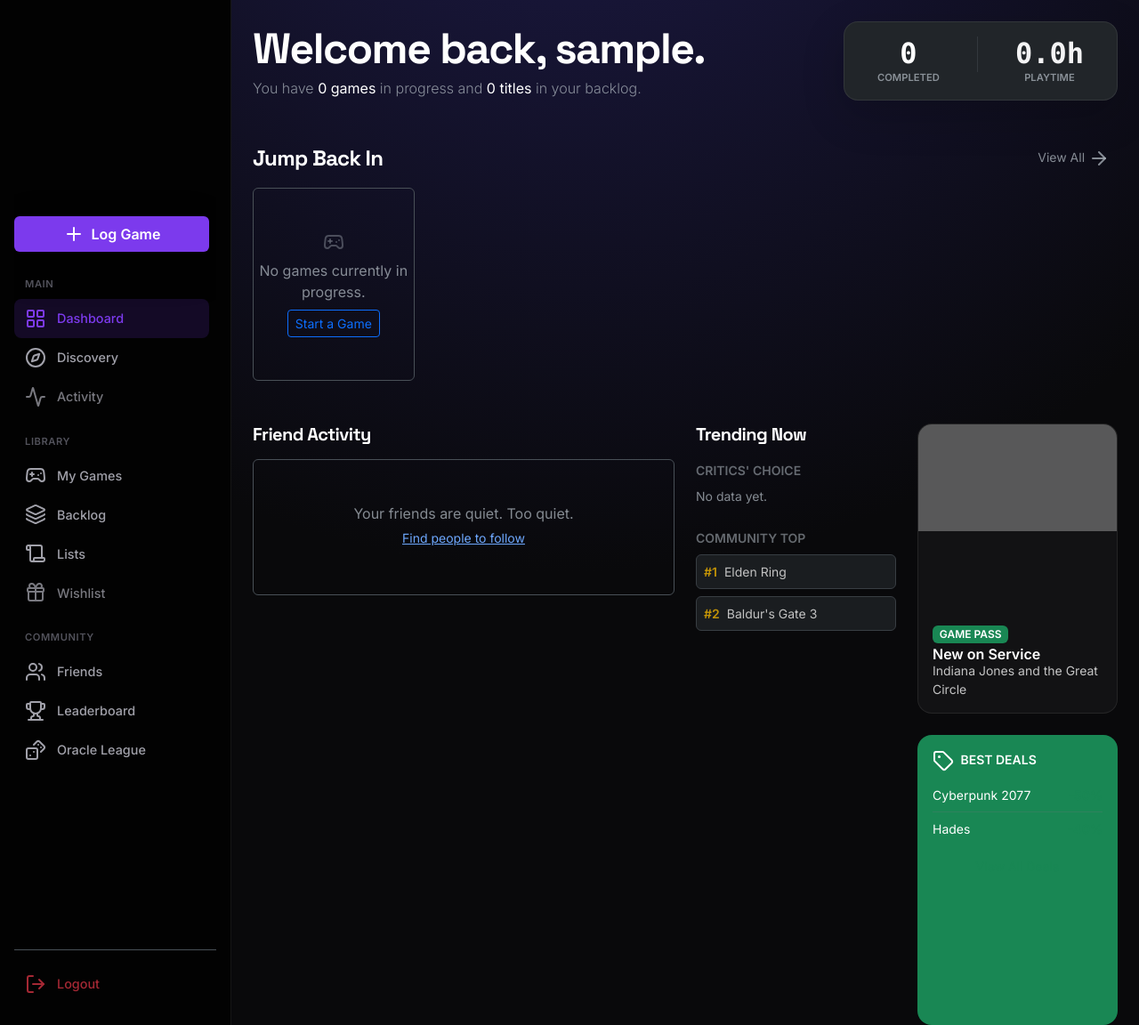
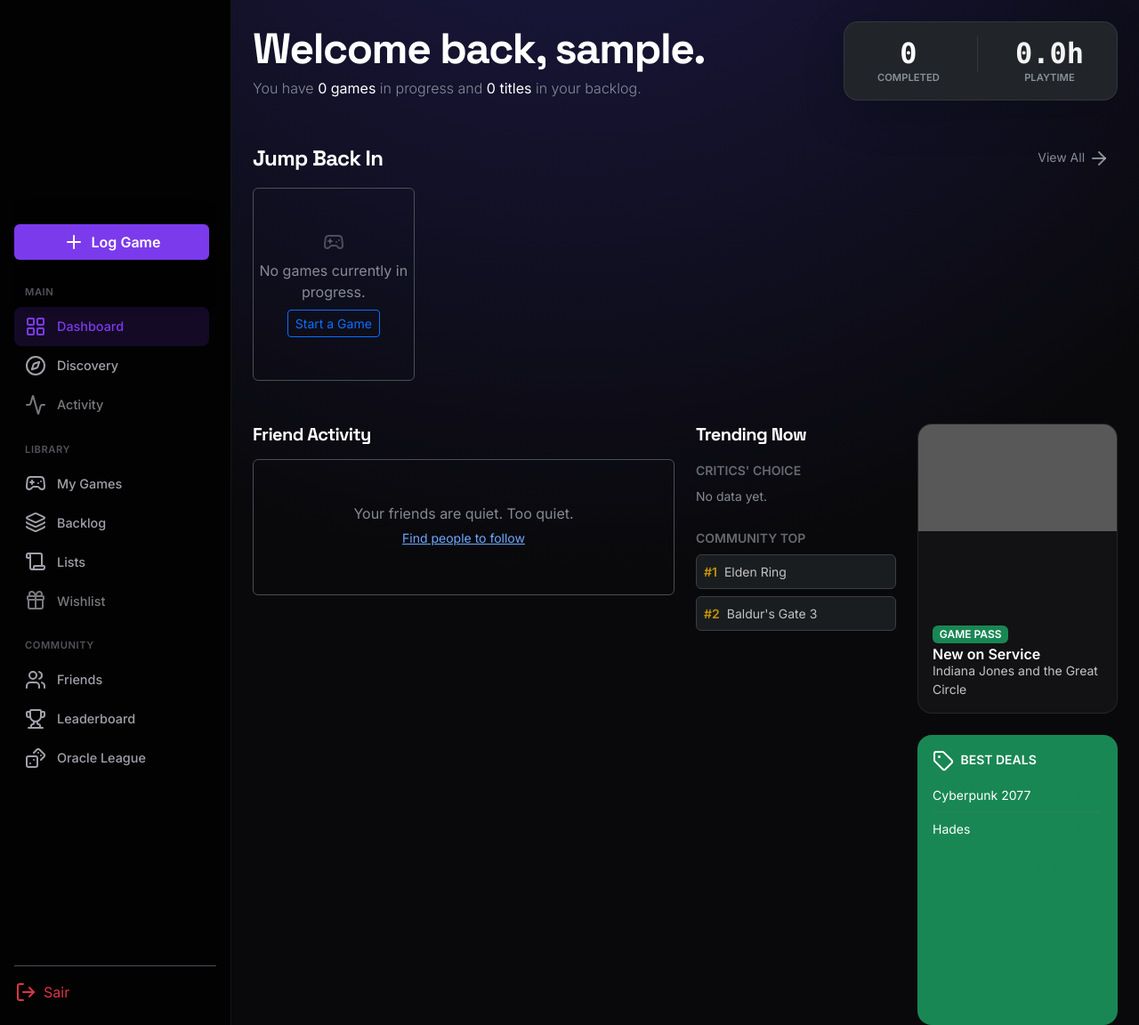
Before and after one commit to IgorLima-py/project-alkahest, a Django app: page / in a window 1280 px wide. Shown: the part 75-1227 px from the top of the page at 89% size. Run offline with Django 5.2, Linux system fonts and the light colour scheme; the visitor is signed in with stand-in values (Sample User, id 1); data comes from the database, SQL or seed files in the repository; data that the repository does not hold is empty; parts of the project's set-up code (start-up, migrations or seed data) failed here and were passed over; some libraries are stand-ins or nearby versions; grey boxes are pictures that could not be loaded.

Commit message:
Refactor: Update logout button to use form for better accessibility and security

```diff
--- a/vault/tasks.py
+++ b/vault/tasks.py
@@ -1,4 +1,5 @@
 from celery import shared_task
+import uuid
 from django.contrib.auth.models import User
 from allauth.socialaccount.models import SocialAccount
 from decouple import config
--- a/vault/templates/includes/sidebar_content.html
+++ b/vault/templates/includes/sidebar_content.html
@@ -73,7 +73,11 @@
 </div>
 
 <div class="mt-auto pt-3 border-top border-subtle">
-    <a href="{% url 'logout' %}" class="nav-link-custom text-danger opacity-75 hover-opacity-100">
-        <i data-lucide="log-out" size="18"></i> Logout
-    </a>
+    <form action="{% url 'logout' %}" method="post" class="d-inline">
+        {% csrf_token %}
+        <button type="submit" class="btn btn-link text-danger text-decoration-none p-0 d-flex align-items-center gap-2">
+            <i data-lucide="log-out" size="20"></i>
+            <span>Sair</span>
+        </button>
+    </form>
 </div>
```
